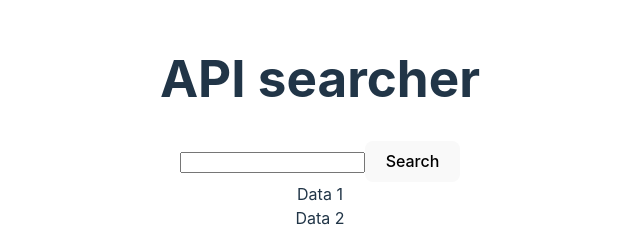
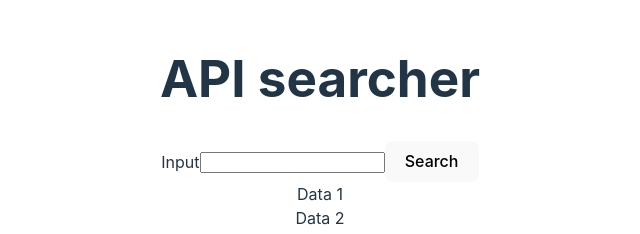
Before and after one commit to Friday-13/fridaysd-REACT2024Q3, a React (Vite) app: page / in a window 1280 px wide. Shown: the part 241-475 px from the top of the page, without its empty margins (320-960 px from the left). Built offline with nearby package versions, Linux system fonts and the light colour scheme.

Commit message:
feat: add base search component functionality

```diff
--- a/src/App.tsx
+++ b/src/App.tsx
@@ -1,35 +1,22 @@
 import './App.css';
-import Input from './components/input/input';
+import SearchInput from './components/search-input/search-input';
 
 function App() {
-  // const [count, setCount] = useState(0);
-  //
-  // return (
-  //   <>
-  //     <div>
-  //       <a href="https://vitejs.dev" target="_blank" rel="noreferrer">
-  //         <img src={viteLogo} className="logo" alt="Vite logo" />
-  //       </a>
-  //       <a href="https://react.dev" target="_blank" rel="noreferrer">
-  //         <img src={reactLogo} className="logo react" alt="React logo" />
-  //       </a>
-  //     </div>
-  //     <h1>Vite + React</h1>
-  //     <div className="card">
-  //       <button onClick={() => setCount((count) => count + 1)}>count is {count}</button>
-  //       <p>
-  //         Edit <code>src/App.tsx</code> and save to test HMR
-  //       </p>
-  //     </div>
-  //     <p className="read-the-docs">Click on the Vite and React logos to learn more</p>
-  //   </>
-  // );
+  function applySearchQuery(query: string) {
+    console.log(query);
+  }
   return (
     <>
       <h1> API searcher </h1>
       <section>
-        <Input />
-        <button>Search</button>
+        <SearchInput
+          label={{ content: 'Input' }}
+          input={{ name: 'search-string' }}
+          button={{
+            content: 'Search',
+          }}
+          searchCallback={applySearchQuery}
+        ></SearchInput>
       </section>
       <section>
         <div> Data 1</div>
--- /dev/null
+++ b/src/components/search-input/search-input.tsx
@@ -0,0 +1,40 @@
+import { Component, ComponentProps, FormEvent } from 'react';
+
+interface SearchInputProps extends ComponentProps<'div'> {
+  label?: {
+    content: string;
+  };
+  input?: {
+    name: string;
+  };
+  button?: ComponentProps<'button'>;
+  searchCallback: (query: string) => void;
+}
+
+export default class SearchInput extends Component<SearchInputProps> {
+  state = {
+    query: '',
+  };
+
+  handleQueryChange = (newValue: FormEvent<HTMLInputElement>) => {
+    this.setState({
+      query: newValue.currentTarget.value,
+    });
+  };
+
+  render() {
+    return (
+      <>
+        <label htmlFor={this.props.input?.name}>{this.props.label?.content}</label>
+        <input type="search" name={this.props.input?.name} onChange={this.handleQueryChange} />
+        <button
+          onClick={() => {
+            this.props.searchCallback(this.state.query);
+          }}
+        >
+          {this.props.button?.content}
+        </button>
+      </>
+    );
+  }
+}
```
